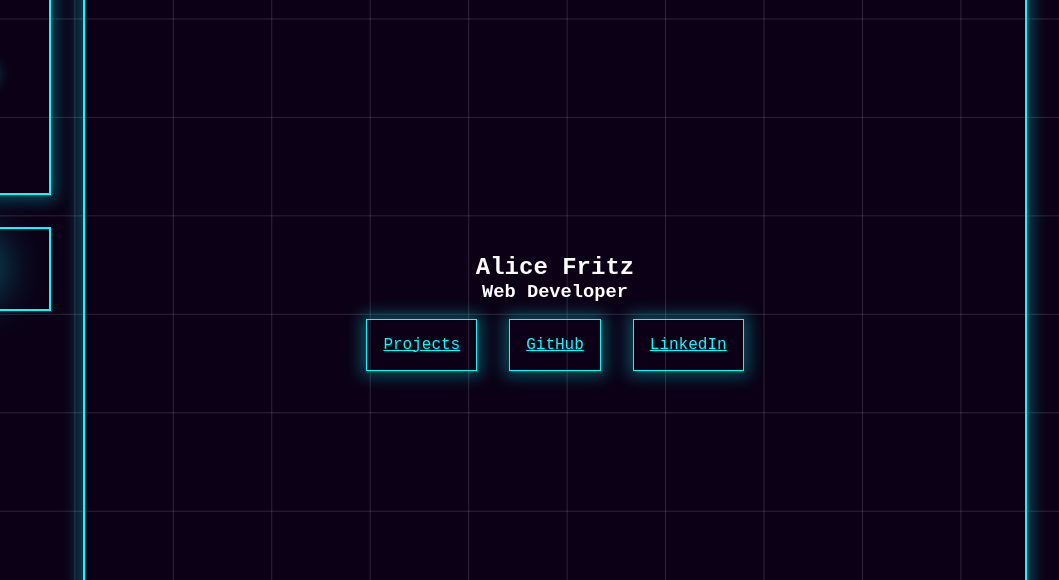
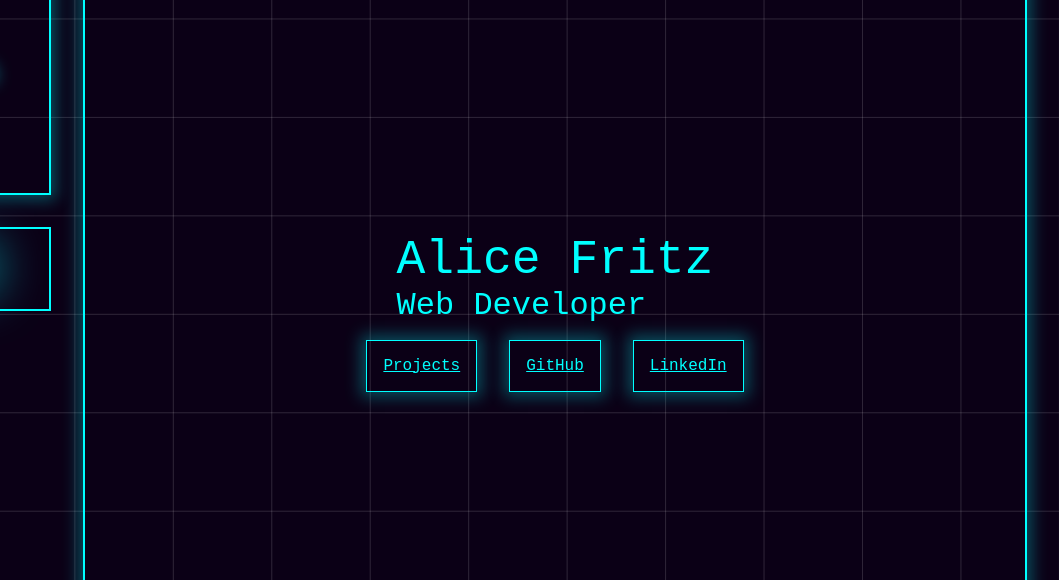
Before and after one commit to alicefritz/portfolio-2021, a plain HTML site: page index.html in a window 1280 px wide. Shown: the part 80-660 px from the top of the page, 221-1280 px from the left. Drawn offline with Linux system fonts and the light colour scheme; a script that the page names is missing.

Commit message:
minor styling updates for home/landing screen

```diff
--- a/index.html
+++ b/index.html
@@ -31,9 +31,11 @@
     <section id="home" class="home">
 
       <div class="call-to-action">
+        <div class="headings">
+          <h1>Alice Fritz</h2>
+          <h2>Web Developer</h2>
+        </div>
 
-        <h2>Alice Fritz</h2>
-        <h3>Web Developer</h3>
         <div class="cta-buttons">
           <a href="#projects">Projects</a>
           <a href="https://github.com/alicefritz" target="_blank">GitHub</a>
--- a/style.css
+++ b/style.css
@@ -36,12 +36,6 @@
   width: 15rem;
   margin-right: 2rem;
   padding: 1rem;
-}
-
-h1{
-  color: pink;
-  margin: 0 1rem;
-
 }
 
 header ul{
@@ -126,22 +120,33 @@
   align-items: center;
 }
 
+h1, h2{
+  font-weight: normal;
+  width: 100%;
+}
+
+h1{
+  font-size: 3rem;
+}
+
+h2{
+  font-size: 2rem;
+}
+
 .call-to-action{
-  width: 60%;
+  width: 100%;
   height: 60%;
   display: flex;
   flex-direction: column;
   justify-content: center;
   align-items: center;
-}
-
-.call-to-action *{
-  color: white;
+  color: aqua;
 }
 
 .cta-buttons{
   display: flex;
   justify-content: center;
+  color: white;
 }
 
 .call-to-action a{
```
